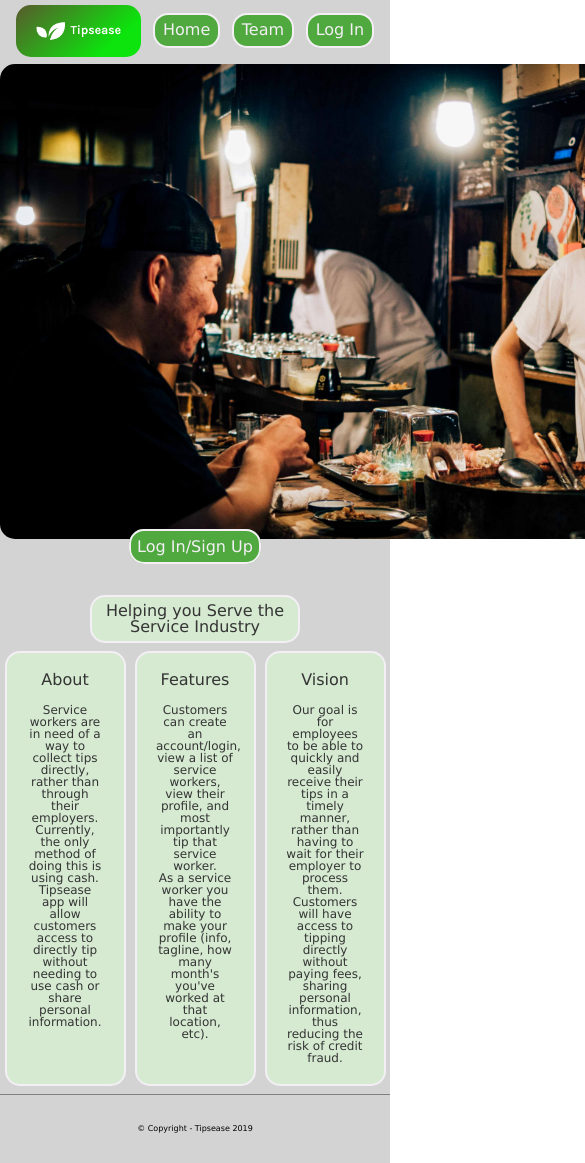
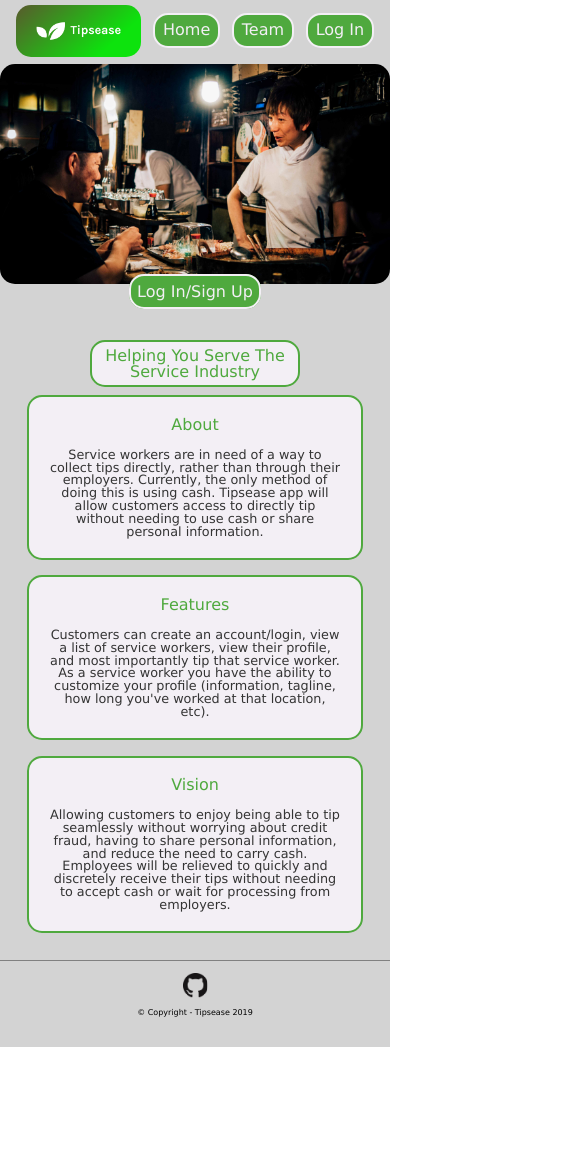
Before and after one commit to TeamTipsease/Marketing-2, a plain HTML site: page index.html in a window 390 px wide. Shown: the top 1163 px of the page, 585 px wide, since content can reach past the window. After the commit the page ends 1047 px from the top, so only its background shows below. Drawn offline with Linux system fonts and the light colour scheme.

Commit message:
updated website style, added media queries, edited content

```diff
--- a/index.html
+++ b/index.html
@@ -29,7 +29,7 @@
         <img src="img\banner1.jpg">
         <a href="https://tipsease-nov.netlify.com/" class="btn">Log In/Sign Up</a>
       </div>
-      <h1>Helping you Serve the Service Industry</h1>
+      <h1>Helping You Serve The Service Industry</h1>
     </header>
     <section class="info">
       <div>
@@ -40,18 +40,25 @@
       </div>
       <div>
         <h2>Features</h2><br>
-        <p>Customers can create an account/login, view a list of service workers, view their profile, and most importantly tip that service worker.<br>
-          As a service worker you have the ability to make your profile (info, tagline, how many month's you've worked
+        <p>Customers can create an account/login, view a list of service workers, view their profile, and most
+          importantly tip that service worker.<br>
+          As a service worker you have the ability to customize your profile (information, tagline, how long you've
+          worked
           at that location, etc).</p>
       </div>
       <div>
         <h2>Vision</h2><br>
-        <p>Our goal is for employees to be able to quickly and easily receive their tips in a timely manner, rather than having to wait for their employer to process them. Customers will have access to tipping directly without paying fees, sharing personal information, thus reducing the risk of credit fraud.</p>
+        <p>Allowing customers to enjoy being able to tip seamlessly without worrying about credit fraud, having to
+          share personal information, and reduce the need to carry cash. Employees will be relieved to quickly and discretely receive their tips without needing to accept cash or wait for processing from employers.
+        </p>
       </div>
     </section>
     <footer>
+        <a href="https://github.com/TeamTipsease" target="_blank"><img class="github" src="img\GitHub-Mark-32px.png"></a>
       <p>&#169; Copyright - Tipsease 2019
       </p>
+
+
     </footer>
   </div>
 </body>
--- a/less/global.less
+++ b/less/global.less
@@ -2,6 +2,9 @@
     margin          : 0 auto;
     background-color: lightgray;
     max-width:1000px;
+    @media @mobile {
+        max-width:500px;
+    }
 }
 
 img {
@@ -10,14 +13,23 @@ img {
     margin       : 0 auto;
     margin-top:1%;
     border-radius: 15px;
+    @media @mobile {
+        width:100%;
+    }
 }
 
 footer {
-    background-color:lightgray;
+    background-color: lightgray;
+    border-top: 1px solid gray;
+    text-align:center;
     p {
-        font-size: .5rem;
-        text-align:center;
-        padding:30px;
-        border-top:1px solid gray;
+        font-size : .5rem;
+        text-align: center;
+        padding-bottom   : 30px;
+    }
+    .github {
+        max-width: 25px;
+        padding:2%;
+        display:inline-block;
     }
 }
--- a/less/home.less
+++ b/less/home.less
@@ -44,11 +44,11 @@ header {
     h1 {
         font-size       : 1rem;
         padding         : 1.5%;
-        color           : @jetblack;
+        color           : @maygreen;
         margin          : 0 auto;
         margin-top      : 40px;
-        background-color: @lightgreen;
-        border:2px solid @white;
+        background-color: @white;
+        border          : 2px solid @maygreen;
         width           : 50%;
         border-radius   : 15px;
     }
@@ -58,20 +58,33 @@ header {
     display        : flex;
     justify-content: space-between;
 
+    @media @mobile {
+        .column;
+        margin-bottom: 5%;
+    }
+
     div {
-        width:20%;
-        text-align: center;
-        margin    : 2% auto;
-        border:2px solid @white;
-        padding:5%;
-        border-radius:15px;
-        background-color:@lightgreen;
-        color:@jetblack;
+        @media @mobile {
+            width        : 75%;
+            margin-bottom: 2%;
+        }
+
+        width           :20%;
+        text-align      : center;
+        margin          : 2% auto;
+        border          :2px solid @maygreen;
+        padding         :5%;
+        border-radius   :15px;
+        background-color:@white;
+        color           :@jetblack;
+
         h2 {
-            font-size:1rem;
+            color    : @maygreen;
+            font-size: 1rem;
         }
-        p{
-            font-size:.75rem;
+
+        p {
+            font-size: .8rem;
         }
     }
 }
--- a/less/mixins.less
+++ b/less/mixins.less
@@ -5,3 +5,8 @@
     background-color: @white;
     border:2px solid @maygreen;
 }
+
+.column {
+    display:flex;
+    flex-direction:column;
+}
--- a/less/team.less
+++ b/less/team.less
@@ -1,12 +1,31 @@
 .team {
+    .teamtitle {
+        margin          : 0 auto;
+        margin-top      : 3%;
+        font-size       : 1rem;
+        text-align      : center;
+        border          : 2px solid @maygreen;
+        border-radius   : 15px;
+        background-color: @white;
+        color           : @maygreen;
+        width           : 250px;
+        padding         : 1.5% 0%;
+    }
+
     .firstfour {
         display: flex;
         padding: 5%;
+        @media @mobile {
+            .column;
+        }
 
         div {
             margin    : 0 auto;
             text-align: center;
             font-size : .75rem;
+            @media @mobile {
+               margin-bottom:10%;
+            }
         }
 
         .individual h2 {
@@ -16,7 +35,7 @@
         }
 
         .individual p {
-            padding: 3%;
+            padding      : 3%;
             margin-bottom: 5%;
         }
 
@@ -33,14 +52,21 @@
         }
     }
 
-    .lastthree {
+    .lastfour {
         display: flex;
         padding: 5%;
+        @media @mobile {
+            .column;
+            margin-top:-10%;
+        }
 
         div {
             margin    : 0 auto;
             text-align: center;
             font-size : .75rem;
+            @media @mobile {
+                margin-bottom:10%;
+             }
         }
 
         .individual h2 {
@@ -49,7 +75,7 @@
         }
 
         .individual p {
-            padding: 3%;
+            padding      : 3%;
             margin-bottom: 5%;
         }
 
--- a/less/variables.less
+++ b/less/variables.less
@@ -1,5 +1,3 @@
-// Color assignments
-
 // Colors
 @maygreen: #4FA93E;
 @jetblack: #343434;
```
Also changed, not shown: team.html (+13 -2 lines), css/index.css, img/GitHub-Mark-32px.png (added), img/tyler.jpg (added).
